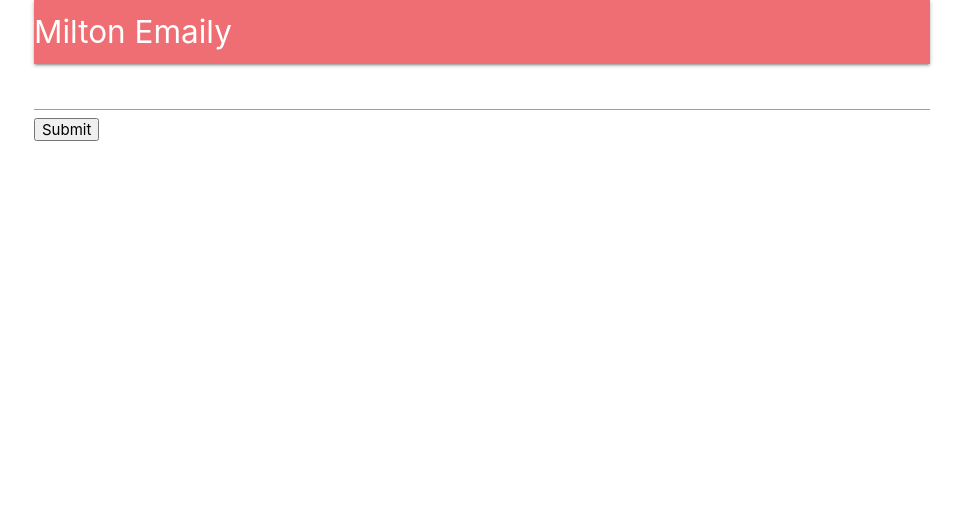
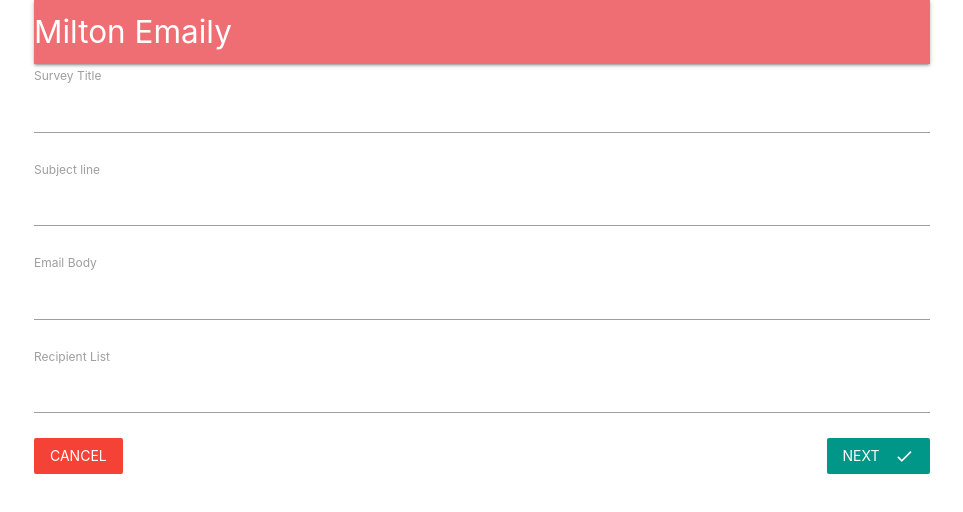
Before and after one commit to mchangpi/milton-survey-mailer, a React (Create React App) app in the folder client/: page /surveys/new in a window 1280 px wide. Shown: the top 512 px of the page, without its empty margins (158-1121 px from the left). Built offline with nearby package versions, Linux system fonts and the light colour scheme; no server answers.

Commit message:
165 Generalizing Field Validation

```diff
--- a/client/src/components/surveys/SurveyField.js
+++ b/client/src/components/surveys/SurveyField.js
@@ -1,11 +1,19 @@
 import React from "react";
 
 const SurveyField = (props) => {
-  //console.log("SurveyField input callback ", props.input);
-  const eventHandler = props.input;
+  const {
+    label,
+    input,
+    meta: { error, touched },
+  } = props;
+  console.log("meta ", props.meta);
   return (
     <div>
-      <input {...eventHandler} />
+      <label>{label}</label>
+      <input {...input} style={{ marginBottom: "5px" }} />
+      <div className="red-text" style={{ marginBottom: "20px" }}>
+        {touched && error}
+      </div>
     </div>
   );
 };
--- a/client/src/components/surveys/SurveyForm.js
+++ b/client/src/components/surveys/SurveyForm.js
@@ -1,14 +1,29 @@
+import _ from "lodash";
 import React, { Component } from "react";
 import { reduxForm, Field } from "redux-form";
 import SurveyField from "./SurveyField";
+import { Link } from "react-router-dom";
+
+const FIELDS = [
+  { label: "Survey Title", name: "title" },
+  { label: "Subject line", name: "subject" },
+  { label: "Email Body", name: "body" },
+  { label: "Recipient List", name: "emails" },
+];
 
 class SurveyForm extends Component {
   renderFields = () => {
-    return (
-      <div>
-        <Field type="text" name="title" component={SurveyField} />
-      </div>
-    );
+    return _.map(FIELDS, ({ label, name }) => {
+      return (
+        <Field
+          key={name}
+          component={SurveyField}
+          type="text"
+          label={label}
+          name={name}
+        />
+      );
+    });
   };
   render() {
     return (
@@ -17,13 +32,31 @@ class SurveyForm extends Component {
           onSubmit={this.props.handleSubmit((values) => console.log(values))}
         >
           {this.renderFields()}
-          <button type="submit">Submit</button>
+          <Link to="/surveys" className="red btn-flat white-text">
+            Cancel
+          </Link>
+          <button type="submit" className="teal btn-flat right white-text">
+            Next
+            <i className="material-icons right">done</i>
+          </button>
         </form>
       </div>
     );
   }
 }
 
+const validate = (values) => {
+  const errors = {};
+  _.each(FIELDS, ({ name }) => {
+    if (!values[name]) {
+      errors[name] = "Please provide a " + name;
+    }
+  });
+
+  return errors;
+};
+
 export default reduxForm({
+  validate,
   form: "surveyForm",
 })(SurveyForm);
```
